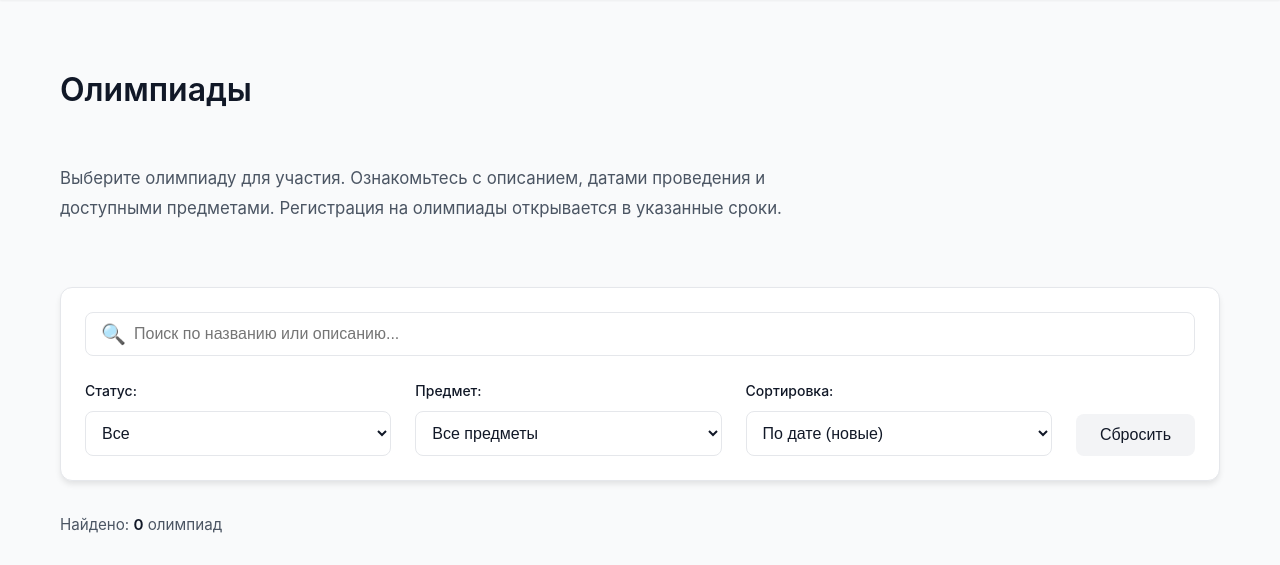
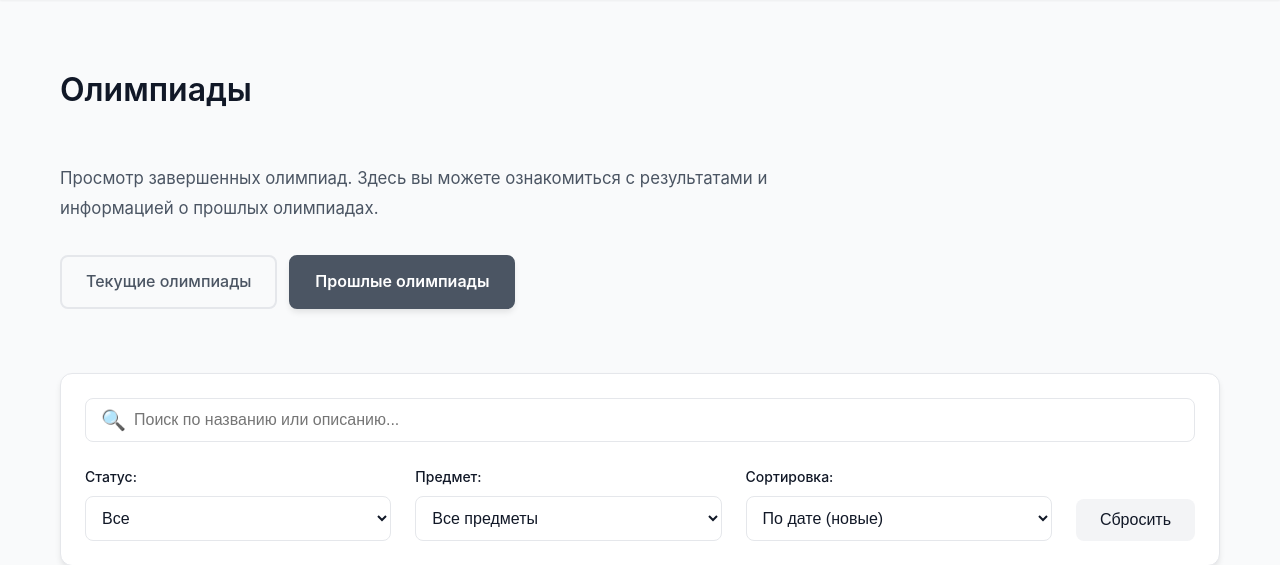
Before and after one commit to olympiada123/olympiada, a Django app: page /olympiads/?show_past=true in a window 1280 px wide. Shown: the part 75-640 px from the top of the page. Run offline with Django 5.2, Linux system fonts and the light colour scheme; data that the repository does not hold is empty.

Commit message:
Added past olympiads view

```diff
--- a/app/static/css/style.css
+++ b/app/static/css/style.css
@@ -1738,7 +1738,48 @@ textarea.form-control {
     line-height: 1.8;
     text-align: left;
     max-width: 800px;
-    margin: 0 0 3rem 0;
+    margin: 0 0 2rem 0;
+}
+
+.olympiads-toggle {
+    display: flex;
+    align-items: center;
+    gap: 0.75rem;
+    margin-top: 1.5rem;
+}
+
+.olympiads-toggle-btn {
+    padding: 0.75rem 1.5rem;
+    font-size: 1rem;
+    font-weight: 500;
+    border-radius: 0.5rem;
+    transition: var(--transition);
+    text-decoration: none;
+    display: inline-block;
+    background: var(--bg-secondary);
+    color: var(--text-secondary);
+    border: 2px solid var(--border-color);
+    cursor: pointer;
+}
+
+.olympiads-toggle-btn:hover {
+    background: var(--bg-tertiary);
+    color: var(--text-primary);
+    border-color: var(--primary-color);
+}
+
+.olympiads-toggle-btn.active {
+    background: var(--primary-color);
+    color: white;
+    border-color: var(--primary-color);
+    font-weight: 600;
+    box-shadow: var(--shadow-md);
+}
+
+.olympiads-toggle-btn.active:hover {
+    background: var(--primary-dark);
+    border-color: var(--primary-dark);
+    box-shadow: var(--shadow-lg);
 }
 
 .olympiads-container {
--- a/app/templates/olympiads.html
+++ b/app/templates/olympiads.html
@@ -10,9 +10,21 @@
         <section class="about-section">
             <div class="olympiads-intro">
                 <p class="olympiads-intro-text">
+                    {% if show_past %}
+                    Просмотр завершенных олимпиад. Здесь вы можете ознакомиться с результатами и информацией о прошлых олимпиадах.
+                    {% else %}
                     Выберите олимпиаду для участия. Ознакомьтесь с описанием, датами проведения и доступными предметами.
                     Регистрация на олимпиады открывается в указанные сроки.
+                    {% endif %}
                 </p>
+                <div class="olympiads-toggle">
+                    <a href="{% url 'olympiads' %}" class="olympiads-toggle-btn {% if not show_past %}active{% endif %}">
+                        Текущие олимпиады
+                    </a>
+                    <a href="?show_past=true" class="olympiads-toggle-btn {% if show_past %}active{% endif %}">
+                        Прошлые олимпиады
+                    </a>
+                </div>
             </div>
         </section>
 
--- a/app/views.py
+++ b/app/views.py
@@ -51,16 +51,25 @@ def olympiads(request):
     """
     Отображает страницу со списком олимпиад.
 
-    Получает активные олимпиады из базы данных, определяет их статус
-    на основе текущей даты и передает в шаблон вместе со списком предметов.
+    Получает активные или неактивные олимпиады из базы данных в зависимости от параметра show_past,
+    определяет их статус на основе текущей даты и передает в шаблон вместе со списком предметов.
     Автоматически деактивирует завершенные олимпиады.
+
+    Args:
+        request: HTTP запрос. Может содержать GET параметр 'show_past' для отображения прошлых олимпиад.
 
     Returns:
         HttpResponse: Рендеринг шаблона olympiads.html с контекстом олимпиад и предметов.
     """
     now = timezone.now()
+    show_past = request.GET.get('show_past', 'false').lower() == 'true'
+
     Olympiad.objects.filter(is_active=True, end_date__lt=now).update(is_active=False)
-    olympiads_list = Olympiad.objects.filter(is_active=True).prefetch_related('subjects__subject')
+
+    if show_past:
+        olympiads_list = Olympiad.objects.filter(is_active=False).prefetch_related('subjects__subject').order_by('-end_date')
+    else:
+        olympiads_list = Olympiad.objects.filter(is_active=True).prefetch_related('subjects__subject')
 
     olympiads_with_status = []
     for olympiad in olympiads_list:
@@ -90,6 +99,7 @@ def olympiads(request):
     context = {
         'olympiads': olympiads_with_status,
         'subjects': all_subjects,
+        'show_past': show_past,
     }
 
     return render(request, 'olympiads.html', context)
```
